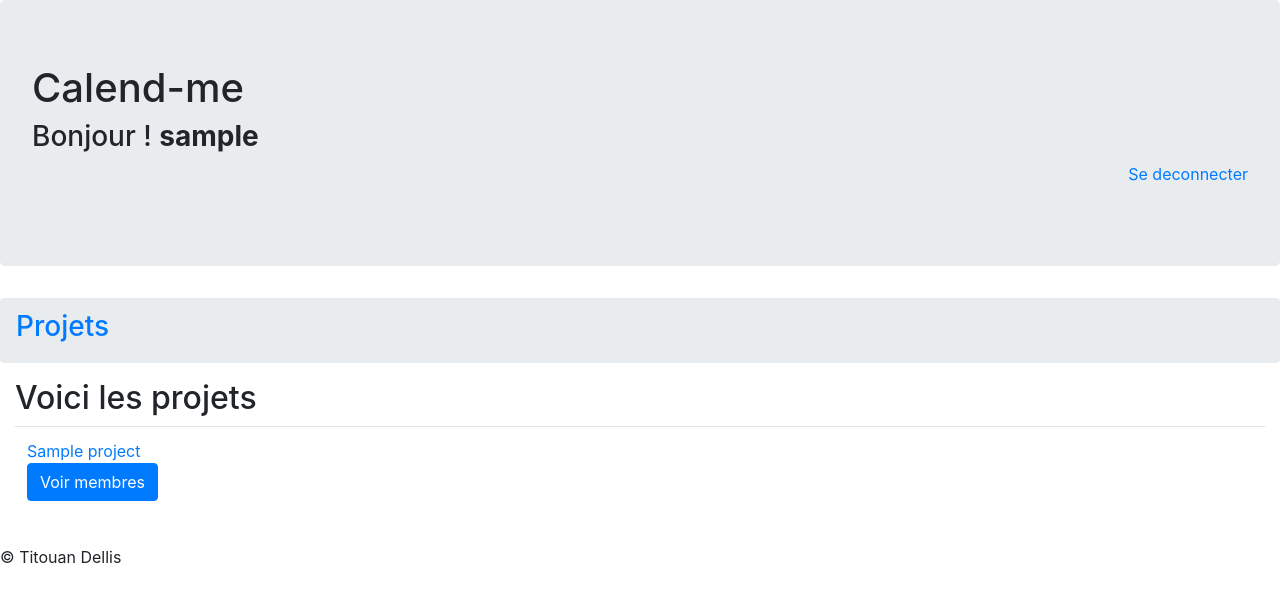
After one commit to Nawti35/Django, a Django app: page /taskmanager/projectplus/ in a window 1280 px wide. The commit adds this page. Shown: the top 603 px of the page. Run offline with Django 3.2, Linux system fonts and the light colour scheme; a user stored in the database is signed in; tables that the repository leaves empty hold one stand-in row (values such as "Sample post"); some libraries are stand-ins or nearby versions.

Commit message:
Page projets et membres avec buttons mal placés

```diff
--- /dev/null
+++ b/calendme/taskmanager/templates/taskmanager/myprojects.html
@@ -0,0 +1,51 @@
+{% extends "base.html" %}
+{% block title %}{% endblock %}
+
+{% block nav %}
+  <h3><a href = "{% url 'project' %}">Projets</a>
+{% endblock %}
+
+      {% block inter %}
+       <h2>Voici les projets</h2>
+      {% endblock %}
+
+{% block content %}
+
+
+    <table class = "table">
+
+    {% for project in  projects %}
+        <tr>
+        <div class="project">
+
+            <td>
+
+                <a href = "{% url 'liste_tache' id=project.id%}">{{ project.name }}</a>
+                <p>
+                         <a class="btn btn-primary" data-toggle="collapse" href="#collapseExample{{ project.id }}" role="button" aria-expanded="false" aria-controls="collapseExample{{ project.id }}">
+                                   Voir membres
+                         </a>
+
+
+                </p>
+                <div class="collapse" id="collapseExample{{ project.id }}">
+                        <div class="card card-body">
+                         Anim pariatur cliche reprehenderit, enim eiusmod high life accusamus terry richardson ad squid. Nihil anim keffiyeh helvetica, craft beer labore wes anderson cred nesciunt sapiente ea proident.
+                        </div>
+                </div>
+
+
+
+
+            </td>
+
+        </div>
+
+        </tr>
+
+    {% empty %}
+        <p>Aucun projets</p>
+    {% endfor %}
+
+    </table>
+{% endblock %}
--- a/calendme/taskmanager/templates/taskmanager/presentF1.html
+++ b/calendme/taskmanager/templates/taskmanager/presentF1.html
@@ -33,7 +33,7 @@
         <div class="collapse navbar-collapse">
           <ul class="flex-md-column flex-row navbar-nav w-100 justify-content-between">
             <li class="nav-item">
-               <a class="nav-link pl-0" href="#">Projets</a>
+               <a class="nav-link pl-0" href="{% url 'projectplus' %}">Projets</a>
             </li>
             <!-- Insérez ici le reste de votre menu -->                 <li class="nav-item">
                <a class="nav-link pl-0" href="{% url 'mes tâches' %}">Tâches</a>
--- a/calendme/taskmanager/urls.py
+++ b/calendme/taskmanager/urls.py
@@ -17,5 +17,6 @@ urlpatterns = [
     path('present/mytasks',views.mytask, name='mes tâches'),
     path('present/',views.presentF1, name  = 'F1start'),
     path('menu/',views.menu, name  = 'menu'),
+    path('projectplus/',views.myproject, name='projectplus' ),
 
 ]
--- a/calendme/taskmanager/views.py
+++ b/calendme/taskmanager/views.py
@@ -221,3 +221,14 @@ def presentF1(request):
 @login_required
 def menu(request):
    return render(request,'taskmanager/menu.html')
+
+
+@login_required()
+def myproject(request):
+
+    #tasks = Task.objects.filter(assignee=request.user,status__name__in={'Terminée','Classée'})
+    #tasks = Task.objects.filter(assignee=request.user)
+    user = request.user
+    project = Project.objects.filter(members=user)
+
+    return render(request,'taskmanager/myprojects.html',{'projects' : project})
```
